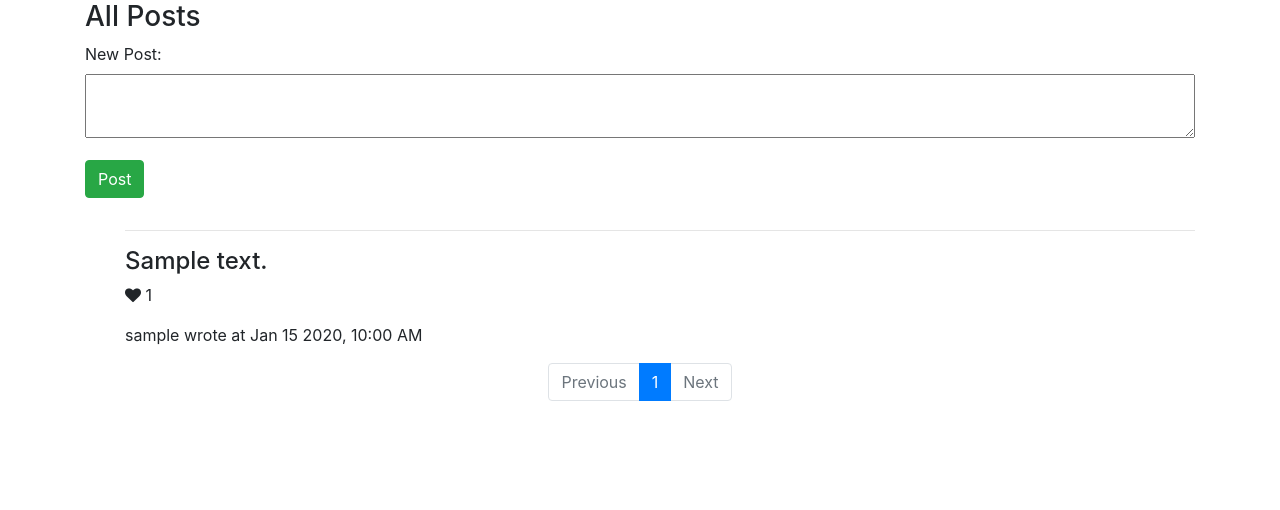
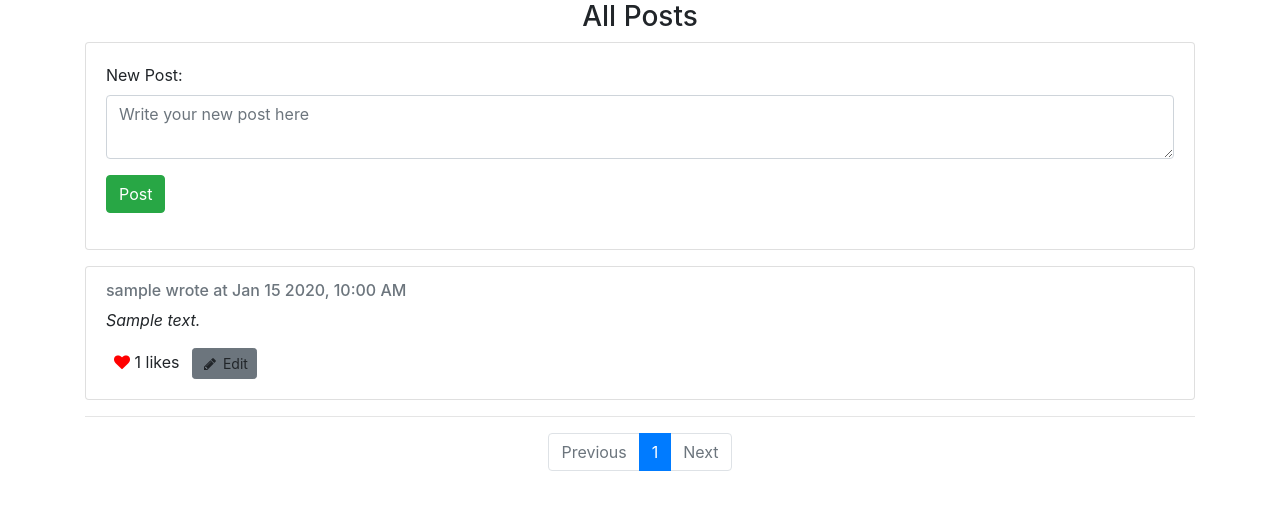
Before and after one commit to jokerinya/cs50WebProgramming, a Django app: page / in a window 1280 px wide. Shown: the part 56-566 px from the top of the page. Run offline with Django 3.2, Linux system fonts and the light colour scheme; a user stored in the database is signed in; tables that the repository leaves empty hold one stand-in row (values such as "Sample post"); parts of the project's set-up code (start-up, migrations or seed data) failed here and were passed over; some libraries are stand-ins or nearby versions.

Commit message:
html files seperated, edit post is working for 'all posts' page, js editPost has been done with fetch API

```diff
--- /dev/null
+++ b/Project4network/network/static/network/editPost.js
@@ -0,0 +1,104 @@
+/**
+ * This js file will be downloaded only when the user is authenticated.
+ * This file makes asynchronous request for server.
+ * Edit post speciality will be held by this file.
+ */
+
+console.log('editPost.js: user is authenticated');
+// Get all edit buttons on the page
+const editBtnList = document.querySelectorAll('a.edit_btn');
+// Get all Edit send buttons on the page
+const edittedPostSendBtnList = document.querySelectorAll(
+  'button.edit_send_btn'
+);
+// Edit Close button list
+const editCloseBtnList = document.querySelectorAll('button.edit_close_btn');
+
+// add event listeners for editBtns
+editBtnList.forEach((editBtn) => {
+  const postId = editBtn.getAttribute('postId');
+  editBtn.addEventListener(
+    'click',
+    (event) => editPostUI(event, postId),
+    false
+  );
+});
+// add event listeners for Post button server request
+edittedPostSendBtnList.forEach((edittedPostSendBtn) => {
+  const postId = edittedPostSendBtn.getAttribute('postId');
+  edittedPostSendBtn.addEventListener('click', (event) =>
+    sendPost(event, postId)
+  );
+});
+// add event listener for Close button
+editCloseBtnList.forEach((editCloseBtn) => {
+  const postId = editCloseBtn.getAttribute('postId');
+  editCloseBtn.addEventListener('click', (event) =>
+    openCloseTextarea(postId, 'exit')
+  );
+});
+
+// UI process
+function openCloseTextarea(postId, process) {
+  const editBtn = document.querySelector(`a.edit_btn[postId='${postId}']`);
+  const cardTextEl = document.querySelector(`p.card-text[postId='${postId}']`);
+  const formGroupEl = document.querySelector(
+    `div.form-group[postId='${postId}']`
+  );
+  const textarea = document.querySelector(`textarea[postId='${postId}']`);
+
+  if (process === 'open') {
+    editBtn.classList.add('disabled');
+    cardTextEl.classList.add('hidden');
+    formGroupEl.classList.remove('hidden');
+    textarea.value = cardTextEl.innerText;
+  }
+  if (process === 'close' || process === 'exit') {
+    editBtn.classList.remove('disabled');
+    cardTextEl.classList.remove('hidden');
+    formGroupEl.classList.add('hidden');
+  }
+  if (process === 'close') {
+    cardTextEl.innerText = textarea.value;
+  }
+}
+
+// Edit Button function
+function editPostUI(event, postId) {
+  openCloseTextarea(postId, (process = 'open'));
+}
+
+function sendPost(event, postId) {
+  const textarea = document.querySelector(`textarea[postId='${postId}']`);
+  const newPost = textarea.value;
+  const isValidText = new TextValidation(newPost).isValidText();
+  if (isValidText) {
+    sendEdittedPostToServer(event, postId, newPost).then((response) => {
+      console.log(response);
+      if (response.error === undefined) {
+        openCloseTextarea(postId, (open = 'close'));
+      } else {
+        alert(`An error occured, ${response.error}.`);
+        openCloseTextarea(postId, (open = 'exit'));
+      }
+    });
+  } else {
+    alert('Text is not between 1-280 chars.');
+  }
+}
+// server request
+function sendEdittedPostToServer(event, postId, newText) {
+  event.preventDefault();
+  return fetch(`/post/${postId}/edit`, {
+    method: 'PUT',
+    body: JSON.stringify({
+      postId: postId,
+      edittedPost: newText,
+    }),
+  })
+    .then((response) => response.json())
+    .then((data) => {
+      return data;
+    })
+    .catch((err) => console.log(err)); // Do something with the error
+}
--- a/Project4network/network/static/network/like.js
+++ b/Project4network/network/static/network/like.js
@@ -3,16 +3,14 @@
  * This file makes asynchronous request for server. Like and Unlike speciality.
  */
 
-console.log('user is authenticated.');
+console.log('like.js: user is authenticated.');
 const likeHeartsList = document.querySelectorAll('.like_heart .fa'); // node list
-console.log(likeHeartsList);
 
 const likeOrUnlike = (postId, el) => {
-  console.log(postId);
   // fa-heart-o = empty heart, fa-heart = full heart
   const isLiked = el.classList.contains('fa-heart') ? true : false;
   // Make request and according to result change the heart class
-  fetch(`/post/${postId}/like`, {
+  fetch(`/post/${postId}/edit`, {
     method: 'PUT',
     body: JSON.stringify({
       isLiked: !isLiked,
@@ -33,7 +31,7 @@ const likeOrUnlike = (postId, el) => {
 };
 
 likeHeartsList.forEach((el) => {
-  el.classList.add('authenticated_heart');
+  el.classList.add('authenticated_heart'); // cursor pointer
   const postId = el.getAttribute('postId');
   el.addEventListener('click', likeOrUnlike.bind(null, postId, el), false);
 });
--- a/Project4network/network/static/network/styles.css
+++ b/Project4network/network/static/network/styles.css
@@ -10,3 +10,15 @@ ul {
 .authenticated_heart {
   cursor: pointer;
 }
+
+.hidden {
+  display: none;
+}
+
+.disabled {
+  cursor: not-allowed;
+}
+
+.red {
+  color: red;
+}
--- /dev/null
+++ b/Project4network/network/static/network/textValidation.js
@@ -0,0 +1,19 @@
+/**
+ * This js file will be downloaded only when the user is authenticated.
+ * This file is responsible for the validation of the text
+ */
+
+console.log('textValidation.js: user is authenticated');
+
+class TextValidation {
+  constructor(text) {
+    this.text = text;
+  }
+
+  isValidText() {
+    if (this.text.length === 0 || this.text.length > 280) {
+      return false;
+    }
+    return true;
+  }
+}
--- a/Project4network/network/templates/network/index.html
+++ b/Project4network/network/templates/network/index.html
@@ -3,83 +3,29 @@
 
 {% block body %}
     {% comment %} Create new posts {% endcomment %}
+    <h3>All Posts</h3>
     {% if user.is_authenticated %}
-    <div class="container">
-        <h3>All Posts</h3>
-        <form action="{% url 'network:index' %}" method="post">
-            <div class="form-group">
-            {% csrf_token %}
-            {{ form.as_p }}
-            <input type="submit" value="Post" class="btn btn-success">
+    <div class="container mb-3">
+        <div class="card">
+            <div class="card-body">
+                <div class="form-group">
+                    <form action="{% url 'network:index' %}" method="post">
+                        {% csrf_token %}
+                        {{ form.as_p }}
+                        <input type="submit" value="Post" class="btn btn-success">
+                    </form>
+                </div>
             </div>
-        </form>
+        </div>
     </div>
     {% endif %}
     {% comment %} Posts  {% endcomment %}
     <div class="container">
-        <ul>
         {% for post in posts %}
-        <li>
-            <hr>
-            <h4>{{ post.content }}</h4>
-            {% comment %} Like/Unlike Heart {% endcomment %}
-            <p class="like_heart">
-                {% if user in post.liked_users.all %}
-                <i class="fa fa-heart" postId={{post.id}}></i>
-                {% else %}
-                <i class="fa fa-heart-o" postId={{post.id}}></i>
-                {% endif %}
-                <span postId={{post.id}}>{{ post.liked_users.count}}</span>
-            </p>
-            <p>{{ post.creater.username}} wrote at {{ post.create_time }}</p>
-        </li>
+            {% include 'network/posts/singlePost.html' %}
         {% endfor %}
-        </ul>
         {% comment %} Pagination {% endcomment %}
-        <nav aria-label="Page navigation">
-            <ul class="pagination justify-content-center">
-                {% if posts.has_previous %}
-                    <li class="page-item">
-                    <a class="page-link" href="?page={{ posts.previous_page_number }}">Previous</a>
-                </li>
-                {% else %}
-                    <li class="page-item disabled">
-                    <a class="page-link" href="#" tabindex="-1" aria-disabled="true">Previous</a>
-                </li>
-                {% endif %}
-
-                {% if posts.number|add:'-4' > 1 %}
-                    <li class="page-item"><a class="page-link" href="?page={{ posts.number|add:'-5' }}">&hellip;</a></li>
-                {% endif %}
-
-                {% for i in posts.paginator.page_range %}
-                    {% if posts.number == i %}
-                        <li class="page-item active" aria-current="page">
-                    <span class="page-link">
-                        {{ i }}
-                        <span class="sr-only">(current)</span>
-                    </span>
-                    </li>
-                    {% elif i > posts.number|add:'-5' and i < posts.number|add:'5' %}
-                        <li class="page-item"><a class="page-link" href="?page={{ i }}">{{ i }}</a></li>
-                    {% endif %}
-                {% endfor %}
-
-                {% if posts.paginator.num_pages > posts.number|add:'4' %}
-                <li class="page-item"><a class="page-link" href="?page={{ posts.number|add:'5' }}">&hellip;</a></li>
-                {% endif %}
-
-                {% if posts.has_next %}
-                    <li class="page-item">
-                    <a class="page-link" href="?page={{ posts.next_page_number }}">Next</a>
-                </li>
-                {% else %}
-                    <li class="page-item disabled">
-                    <a class="page-link" href="#" tabindex="-1" aria-disabled="true">Next</a>
-                </li>
-                {% endif %}
-            </ul>
-        </nav>
+        {% include 'network/posts/pagination.html' %}
     </div>
 {% endblock %}
 
@@ -87,5 +33,7 @@
 <script src="{% static 'network/index.js' %}" defer></script>
 {% if user.is_authenticated %}
     <script src="{% static 'network/like.js' %}" defer></script>
+    <script src="{% static 'network/editPost.js' %}" defer></script>
+    <script src="{% static 'network/textValidation.js' %}" defer></script>
 {% endif %}
 {% endblock %}
--- /dev/null
+++ b/Project4network/network/templates/network/posts/singlePost.html
@@ -0,0 +1,30 @@
+<div class="card">
+    <div class="card-body">
+        <h6 class="card-subtitle mb-2 text-muted">{{ post.creater.username}} wrote at {{ post.create_time }}</h6>
+        <p class="card-text font-italic" postId="{{post.id}}">{{ post.content }}</p>
+        {% if user == post.creater %}
+        <div class="form-group hidden" postId="{{post.id}}">
+            <label for="{{post.id}}" class="font-weight-bold">Edit Your Post</label>
+            <textarea class="form-control mb-1" id="{{post.id}}" postId="{{post.id}}" rows="3"></textarea>
+            <button class="btn btn-primary btn-sm edit_send_btn" postId="{{post.id}}">Post</button>
+            <button class="btn btn-danger btn-sm edit_close_btn" postId="{{post.id}}">Close</button>
+        </div>
+        {% endif %}
+        {% comment %} Like/Unlike Heart {% endcomment %}
+        <p class="like_heart d-inline p-2">
+            {% if user in post.liked_users.all %}
+            <i class="fa fa-heart red" postId={{post.id}}></i>
+            {% else %}
+            <i class="fa fa-heart-o" postId={{post.id}}></i>
+            {% endif %}
+            <span postId={{post.id}}>{{ post.liked_users.count}} </span> likes
+        </p>
+        {% comment %} Edit Post {% endcomment %}
+        {% if user == post.creater %}
+            <a class="btn btn-secondary btn-sm edit_btn" postId={{post.id}}>
+                <i class="fa fa-pencil fa-fw"></i> Edit
+            </a>
+        {% endif %}
+    </div>
+</div>
+<hr>
--- a/Project4network/network/urls.py
+++ b/Project4network/network/urls.py
@@ -10,5 +10,5 @@ urlpatterns = [
     path("following", views.following_view, name="following"),
 
     # APIs
-    path("post/<int:post_id>/like", views.post_like_view, name="post_like"),
+    path("post/<int:post_id>/edit", views.post_edit_view, name="post_edit"),
 ]
--- a/Project4network/network/views.py
+++ b/Project4network/network/views.py
@@ -12,7 +12,10 @@ from django.views.decorators.csrf import csrf_exempt
 from .models import User, Post
 
 class NewPostForm(forms.Form):
-    post = forms.CharField(widget=forms.Textarea,label="New Post", max_length=280)
+    post = forms.CharField(widget=forms.Textarea(attrs={
+        'class':'form-control',
+        'placeholder':'Write your new post here'
+        }),label="New Post", max_length=280)
 
 
 def index(request):
@@ -37,7 +40,7 @@ def index(request):
     # Pagination #
     # Will send always this part
     post_list = Post.objects.all()
-    paginator = Paginator(post_list, 3)  # Show 10 posts per page
+    paginator = Paginator(post_list, 10)  # Show 10 posts per page
     page = request.GET.get('page')
     try:
         posts = paginator.page(page)
@@ -118,7 +121,7 @@ def following_view(request):
 
 @csrf_exempt
 @login_required(login_url="/login")
-def post_like_view(request, post_id):
+def post_edit_view(request, post_id):
     # Query for requested post
     try:
         user = request.user
@@ -134,6 +137,11 @@ def post_like_view(request, post_id):
                 post.liked_users.add(user)
             else:
                 post.liked_users.remove(user)
+        if data.get("edittedPost") is not None:
+            editted_post = data["edittedPost"]
+            if len(editted_post) > 280 or len(editted_post) == 0:
+                return JsonResponse({"error": "Post is not valid."}, status=422)
+            post.content = editted_post
         post.save()
         likeNum = post.liked_users.count()
-        return JsonResponse({"likeNum": likeNum}, status=201)
+        return JsonResponse({"likeNum": likeNum, "postRecorded": True}, status=201)
```
Also changed, not shown: Project4network/network/templates/network/posts/pagination.html (added, +44 -0 lines).
